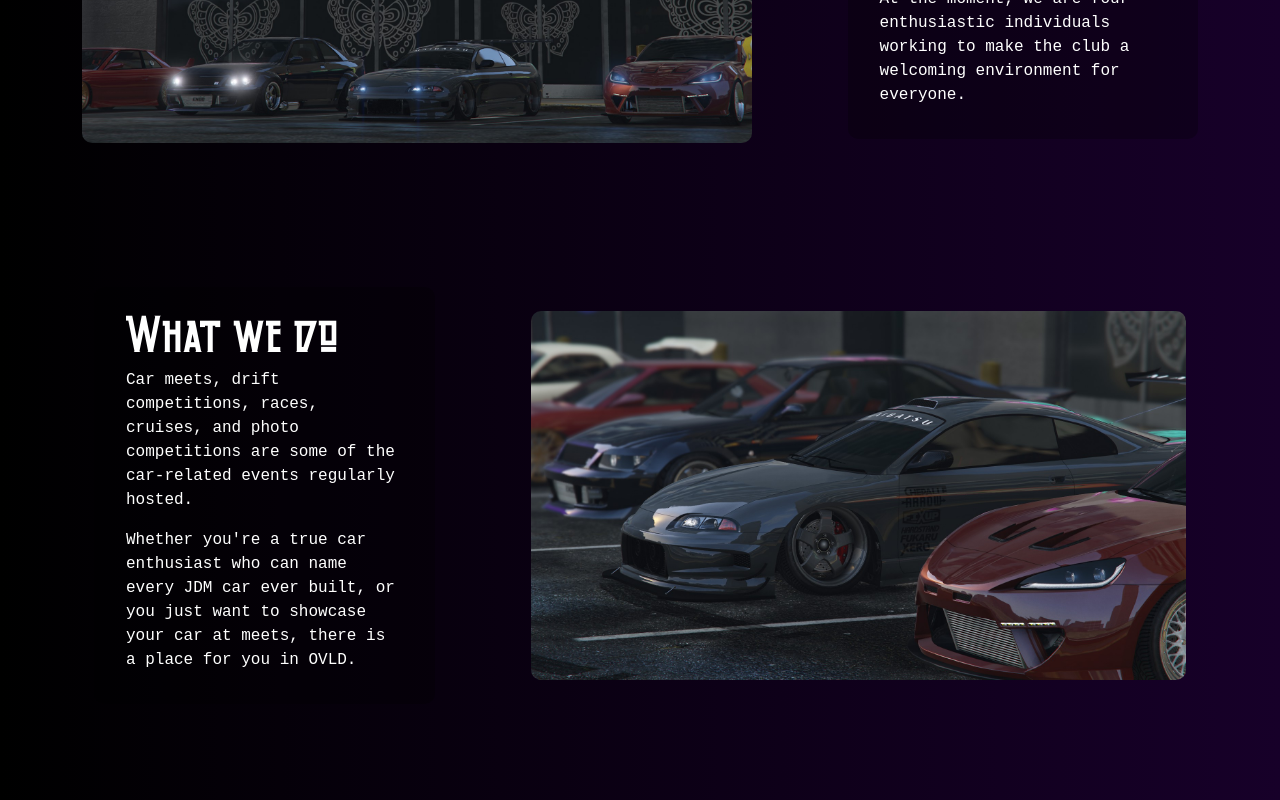
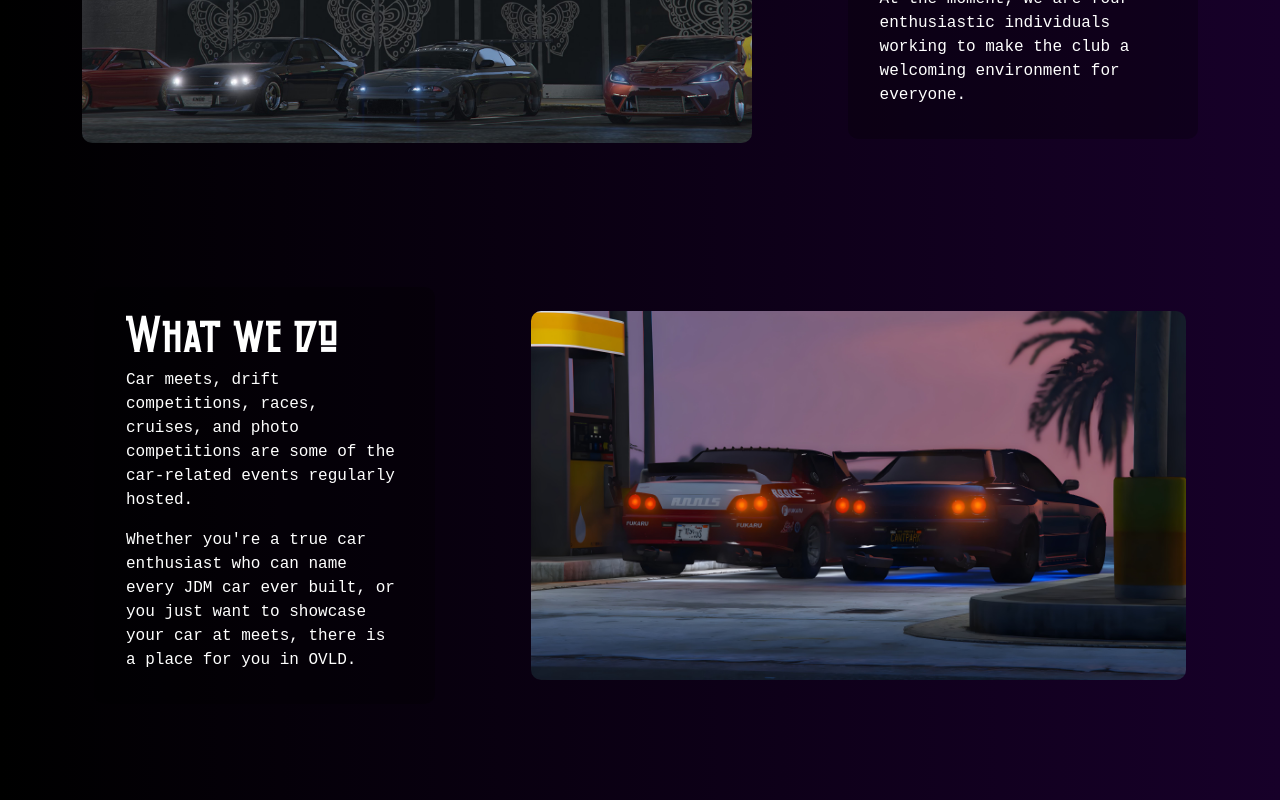
Before and after one commit to Antlin23/OVLD, a React (Create React App) app: page / in a window 1280 px wide. Shown: the part 1178-1978 px from the top of the page. Built offline with nearby package versions, Linux system fonts and the light colour scheme.

Commit message:
imgs updated

```diff
--- a/src/App.tsx
+++ b/src/App.tsx
@@ -2,7 +2,7 @@ import React from 'react';
 import logo from './logo.svg';
 import Showcase from './Showcase';
 import jdmcars from './img/jdmcarsovld.jpg'
-import jdmcarsgray from './img/jdmcarfocusingray.jpg'
+import skylines from './img/skylinesnologo.jpg'
 
 function App() {
   return (
@@ -32,7 +32,7 @@ function App() {
           <p>Car meets, drift competitions, races, cruises, and photo competitions are some of the car-related events regularly hosted.</p>
           <p>Whether you're a true car enthusiast who can name every JDM car ever built, or you just want to showcase your car at meets, there is a place for you in OVLD.</p>
         </div>
-        <img src={jdmcarsgray}></img>
+        <img src={skylines}></img>
       </div>
     </section>
 
--- a/src/Showcase.tsx
+++ b/src/Showcase.tsx
@@ -1,5 +1,5 @@
 import React from 'react';
-import skylines from './img/skylinesnologo.jpg'
+import jdmcarsgrafoc from './img/jdmcarfocusingray.jpg'
 import carsfrombeh from './img/highrescarsbeh.jpg'
 import skyline from './img/skyline.jpg'
 import openhoods from './img/ovldcarsdailight.jpg'
@@ -38,7 +38,7 @@ function Showcase() {
             <div className='text bottom-right'>
               <div className='slogan'>Made by car enthusiasts, for car enthusiasts</div>
             </div>
-            <img src={openhoods}></img>
+            <img src={jdmcarsgrafoc}></img>
           </div>
 
       <a href="#carousel__slide3"
@@ -77,7 +77,7 @@ function Showcase() {
           <h1 className='title'> Join OVERLOAD AUTO CLUB™ today</h1>
           <a className='' href='https://discord.gg/gSvQH8xdh2'><i className="fa-brands fa-discord"></i></a>
           </div>
-          <img src={skylines}></img>
+          <img src={openhoods}></img>
         </div>
 
       <a href="#carousel__slide1"
```
